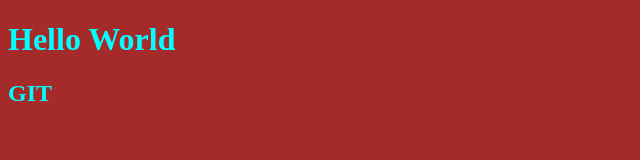
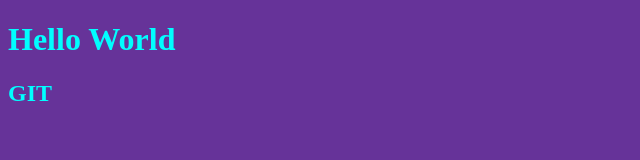
Before and after one commit to 2024CSIT1010/branch, a plain HTML site: page index.html in a window 1280 px wide. Shown: the whole page, without its empty margins (0-640 px from the left). Drawn offline with Linux system fonts and the light colour scheme.

Commit message:
secondcommitDesign

```diff
--- a/style.css
+++ b/style.css
@@ -1,4 +1,4 @@
 body{
     color:aqua;
-    background-color: brown;
+    background-color: rebeccapurple;
 }
```
